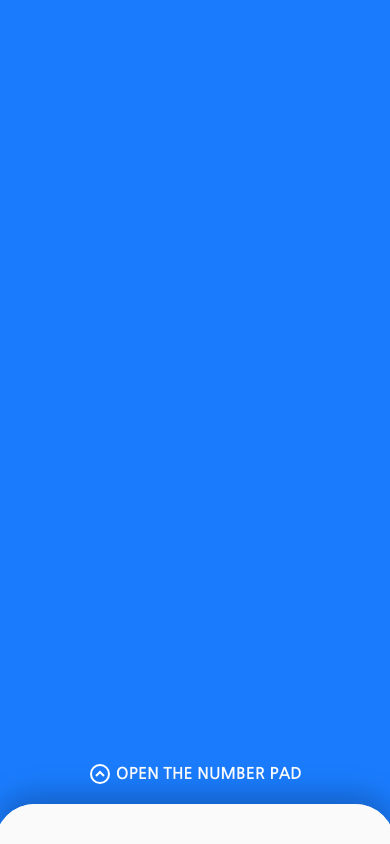
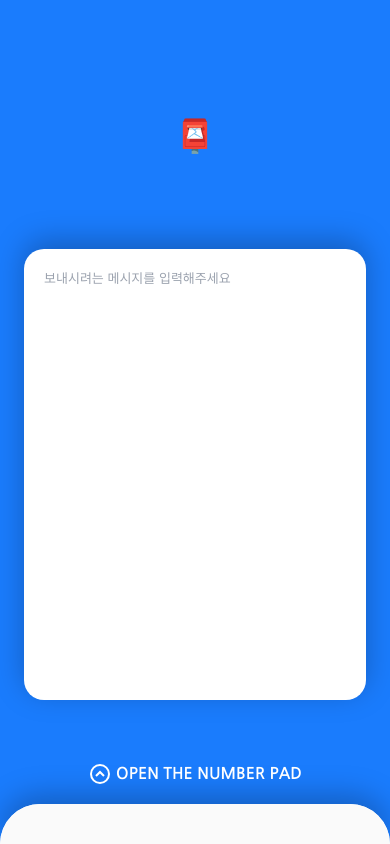
Before and after one commit to Jinny1130/wj-next-lab, a Next.js app: page /project/send-message in a window 390 px wide. Built offline with nearby package versions, Linux system fonts and the light colour scheme.

Commit message:
[MODIFY] 번호판 노출시 dimed & iphone top dimed 추가, textarea 추가

```diff
--- a/src/components/send-message/NumberButtonBox.tsx
+++ b/src/components/send-message/NumberButtonBox.tsx
@@ -19,7 +19,9 @@ const NumberButtonBox: React.FC<BoxProps> = (boxProps) => {
     const isFirstSettingNumbers = (selectedNumbers.join('') === '12345678');
 
     useEffect(() => {
+
         setNumberTextColor(isFirstSettingNumbers);
+
     }, [selectedNumbers])
 
     // 전화번호 text color
@@ -94,7 +96,10 @@ const NumberButtonBox: React.FC<BoxProps> = (boxProps) => {
     const [ showNumberBoard, setShowNumberBoard ] = useState<boolean>(false);
 
     useEffect(() => {
+
         showAndHideNumberBoard();
+        setMobileTopAreaTheme();
+
     }, [showNumberBoard])
 
     const arrowIconInfo = {
@@ -103,21 +108,44 @@ const NumberButtonBox: React.FC<BoxProps> = (boxProps) => {
         iconFill: '#FFF'
     }
 
-    function clickArrowButton(e:any) {
-        setShowNumberBoard(!showNumberBoard)
-    }
-
+    // mobile - 숫자패드 보이기
     function showAndHideNumberBoard() {
         document.querySelector('.show-hide-button')?.nextElementSibling?.classList.remove( showNumberBoard ? 'h-[40px]' : 'h-[600px]' );
         document.querySelector('.show-hide-button')?.nextElementSibling?.classList.add( showNumberBoard ? 'h-[600px]' : 'h-[40px]' );
     }
 
+    // mobile - top 영역 dimed 과 동일한 스타일컬러 지정 (eg. safari 로 진행시 iphone top area)
+    function setMobileTopAreaTheme() {
+        if (showNumberBoard) {
+            const metaTag = document.createElement('meta');
+
+            metaTag.setAttribute('name', 'theme-color');
+            metaTag.setAttribute('content', '#145dbe');
+            metaTag.id = 'safari-top-area';
+
+            document.head.appendChild(metaTag);
+        }
+        else {
+            const themeMetaTag = document.querySelector('#safari-top-area')
+
+            if (themeMetaTag !== null && document.head.contains(themeMetaTag)) {
+                document.head.removeChild(themeMetaTag);
+            }
+        }
+    }
+
     return (
-        <div className={`flex flex-col`}>
-            <button className="show-hide-button flex item-center justify-center px-[10px] pt-[8px] pb-[18px] text-base font-bold text-white" onClick={ () => setShowNumberBoard(!showNumberBoard) }>
+        <div className={`relative size-full p-6 sm:p-0 sm:flex sm:flex-col sm:justify-between ${showNumberBoard ? 'before:block before:fixed before:size-full before:inset-x-0 before:inset-y-0 before:bg-black before:opacity-25' : ''}`}>
+
+            <div className={`send-text-area w-full flex flex-col justify-between sm:mb-[80px]`}>
+                <div className={`w-full h-1/3 flex items-center justify-center text-center ${FontJua.className} text-[32px]`}>📮</div>
+                <textarea placeholder="보내시려는 메시지를 입력해주세요 " className={`resize-none w-full h-2/3 min-h-[300px] p-[20px] [background:var(--wt-100,#FFF)] shadow-[0_-8px_30px_rgba(0,0,0,0.25)] sm:shadow-[0px_10px_20px_0px_rgba(0,0,0,0.10),0px_36px_72px_0px_rgba(0,0,0,0.10)] rounded-[20px] overflow-hidden border-collapse placeholder:text-gray-400 placeholder:text-[13px]`} />
+            </div>
+
+            <div className={`w-full absolute sm:relative bottom-0 left-0 z-10`}>
+                <button className="show-hide-button w-full flex sm:hidden item-center justify-center px-[10px] pt-[8px] pb-[18px] text-base font-bold text-white" onClick={ () => setShowNumberBoard(!showNumberBoard) }>
                     { <ArrowIcon iconInfo={ arrowIconInfo } className={ `${showNumberBoard ? 'rotate-180' : 'rotate-0'} mr-1` } /> }{`${showNumberBoard ? 'CLOSE' : 'OPEN'} THE NUMBER PAD`}
                 </button>
-
                 <div className={`w-full h-[40px] sm:h-fit transition-all sm:transition-none ease-linear delay-50 sm:delay-0 [background:var(--wt-100,#FFF)] shadow-[0_-8px_30px_rgba(0,0,0,0.25)] sm:shadow-[0px_10px_20px_0px_rgba(0,0,0,0.10),0px_36px_72px_0px_rgba(0,0,0,0.10)] rounded-t-[48px] sm:rounded-[48px] overflow-hidden ${boxProps.className}`}>
                     <div className="[background:var(--GY-20,#FAFAFA)] flex flex-col items-start gap-2 flex-[1_0_0] p-12">
                         <p className={`text-[color:var(--GY-900,#2B2B2B)] text-xl font-bold leading-6 mb-2 ${FontJua.className}`}>전화번호를 입력해 주세요.</p>
@@ -141,6 +169,7 @@ const NumberButtonBox: React.FC<BoxProps> = (boxProps) => {
                     </div>
                 </div>
             </div>
+        </div>
     )
 }
 
--- a/src/styles/send-message.scss
+++ b/src/styles/send-message.scss
@@ -1,3 +1,13 @@
+.send-text-area {
+    height: calc(100% - 120px);
+    textarea {
+        outline: none;
+        &:focus {
+            border: 4px solid rgb(0, 139, 255, 0.3);
+        }
+    }
+}
+
 .number-button:nth-child(3n - 1) button{
     margin: 0 16px;
 }
```
Lines whose indentation alone changed are shown as unchanged.
